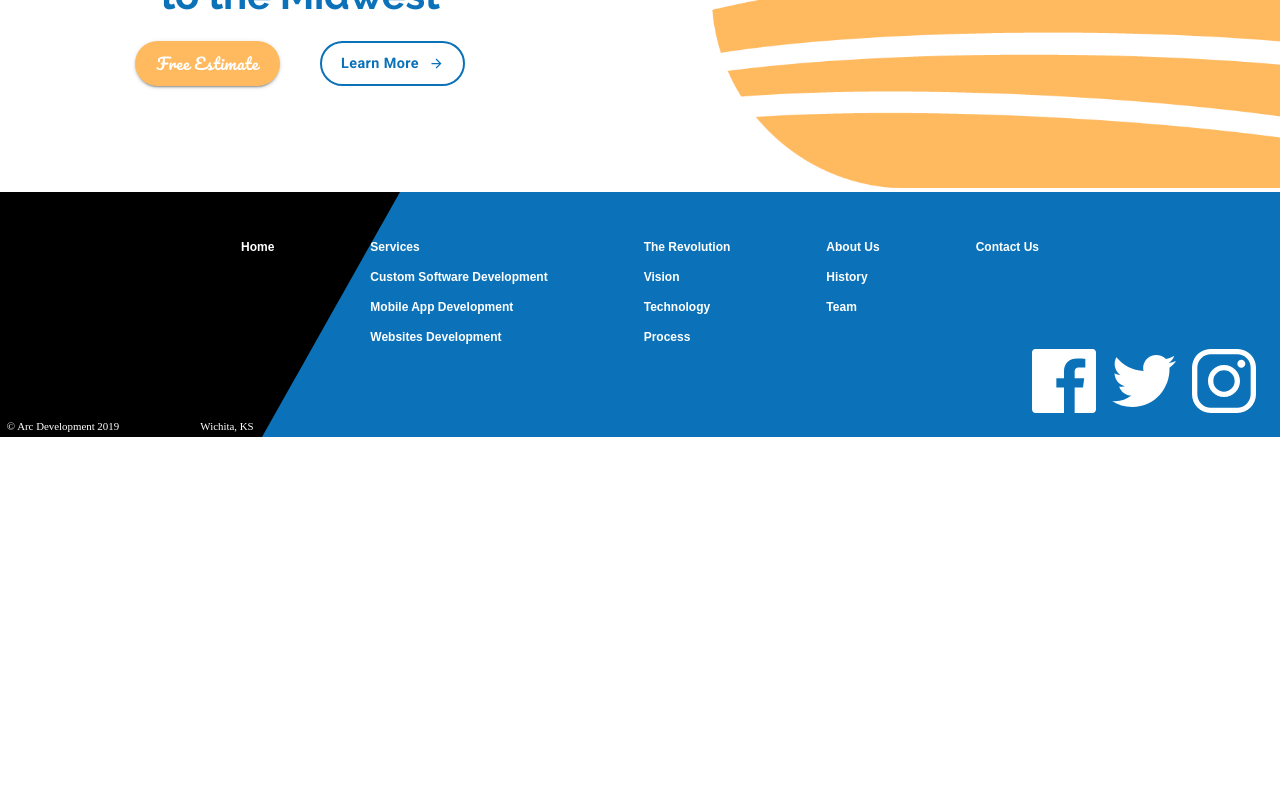
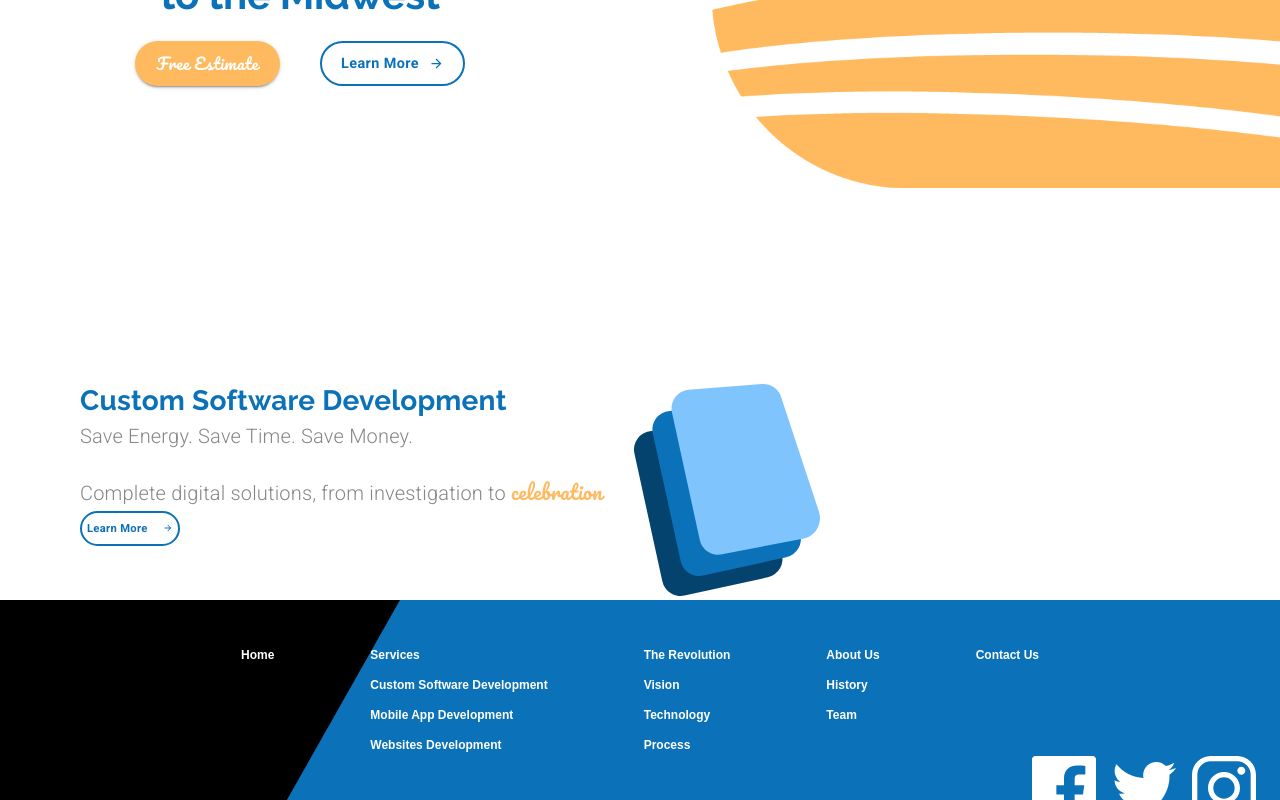
Before and after one commit to FranciscoJavierMartin/arcdevelopment, a React (Create React App) app: page / in a window 1280 px wide. Shown: the part 406-1206 px from the top of the page. Before the commit the page ends 843 px from the top, so only its background shows below. Built offline with nearby package versions, Linux system fonts and the light colour scheme.

Commit message:
Custom software block finished

```diff
--- a/src/components/LandingPage.tsx
+++ b/src/components/LandingPage.tsx
@@ -1,9 +1,11 @@
 import React from 'react';
 import Lottie from 'react-lottie';
-import { Grid, Button, Typography } from '@material-ui/core';
+import { Grid, Button, Typography, useMediaQuery } from '@material-ui/core';
 import { makeStyles, useTheme } from '@material-ui/core/styles';
 import ButtonArrow from './ui/ButtonArrow';
+
 import animationData from '../animations/landinganimation/data';
+import customSoftwareIcon from '../assets/Custom Software Icon.svg';
 
 const useStyles = makeStyles((theme) => ({
   animation: {
@@ -11,9 +13,9 @@
     minWidth: '21em',
     marginTop: '2em',
     marginLeft: '10%',
-    [theme.breakpoints.down('sm')]:{
+    [theme.breakpoints.down('sm')]: {
       maxWidth: 30,
-    }
+    },
   },
   estimateButton: {
     ...(theme.typography as any).estimate,
@@ -30,16 +32,19 @@
     marginTop: '1em',
   },
   learnButtonHero: {
-    borderColor: (theme.palette.common as any).blue,
-    color: (theme.palette.common as any).blue,
-    borderWidth: 2,
-    textTransform: 'none',
-    borderRadius: 50,
-    fontFamily: 'Roboto',
-    fontWeight: 'bold',
+    ...(theme.typography as any).learnButton,
     fontSize: '0.9rem',
     height: 45,
     width: 145,
+  },
+  learnButton: {
+    ...(theme.typography as any).learnButton,
+    fontSize: '0.7rem',
+    height: 35,
+    padding: 5,
+    [theme.breakpoints.down('sm')]: {
+      marginBottom: '2em',
+    },
   },
   mainContainer: {
     marginTop: '5em',
@@ -54,14 +59,34 @@
     minWidth: '21.5em',
     marginLeft: '1em',
     [theme.breakpoints.down('xs')]: {
-      marginLeft: 0
-    }
+      marginLeft: 0,
+    },
+  },
+  specialText: {
+    fontFamily: 'Pacifico',
+    color: (theme.palette.common as any).orange,
+  },
+  subtitle: {
+    marginBottom: '1em',
+  },
+  icon: {
+    marginLeft: '2em',
+    [theme.breakpoints.down('xs')]: {
+      marginLeft: 0,
+    },
+  },
+  serviceContainer: {
+    marginTop: '12em',
+    [theme.breakpoints.down('sm')]: {
+      padding: 25,
+    },
   },
 }));
 
 const LandingPage: React.FC = () => {
   const classes = useStyles();
   const theme = useTheme();
+  const matchesSM = useMediaQuery(theme.breakpoints.down('sm'));
 
   const defaultOptions = {
     loop: true,
@@ -74,6 +99,7 @@
 
   return (
     <Grid container direction='column' className={classes.mainContainer}>
+      {/*------ Hero block ------*/}
       <Grid item>
         <Grid container direction='row' justify='flex-end' alignItems='center'>
           <Grid sm item className={classes.heroTextContainer}>
@@ -109,6 +135,49 @@
           </Grid>
         </Grid>
       </Grid>
+      {/*------ End Hero block ------*/}
+      <Grid item>
+        {/*------ Services block ------*/}
+        <Grid
+          container
+          direction='row'
+          className={classes.serviceContainer}
+          justify={matchesSM ? 'center' : undefined}
+        >
+          <Grid
+            item
+            style={{
+              marginLeft: matchesSM ? 0 : '5em',
+              textAlign: matchesSM ? 'center' : undefined,
+            }}
+          >
+            <Typography variant='h4'>Custom Software Development</Typography>
+            <Typography variant='subtitle1' className={classes.subtitle}>
+              Save Energy. Save Time. Save Money.
+            </Typography>
+            <Typography variant='subtitle1'>
+              Complete digital solutions, from investigation to{' '}
+              <span className={classes.specialText}>celebration</span>
+            </Typography>
+            <Button variant='outlined' className={classes.learnButton}>
+              <span style={{ marginRight: 15 }}>Learn More</span>
+              <ButtonArrow
+                width={10}
+                height={10}
+                fill={(theme.palette.common as any).blue}
+              />
+            </Button>
+          </Grid>
+          <Grid item>
+            <img
+              className={classes.icon}
+              alt='custom software icon'
+              src={customSoftwareIcon}
+            />
+          </Grid>
+        </Grid>
+      </Grid>
+      {/*------ End Services block ------*/}
     </Grid>
   );
 };
--- a/src/components/ui/Theme.tsx
+++ b/src/components/ui/Theme.tsx
@@ -2,6 +2,7 @@
 
 const arcBlue = '#0B72B9';
 const arcOrange = '#FFBA60';
+const arcGrey = '#868686';
 
 export default createMuiTheme(undefined, {
   palette: {
@@ -34,8 +35,24 @@
       fontFamily: 'Raleway',
       fontWeight: 700,
       fontSize: '2.5rem',
-      color: `${arcBlue}`,
+      color: arcBlue,
       lineHeight: 1.5,
+    },
+    h3: {
+      fontFamily: 'Pacifico',
+      fontSize: '2.5rem',
+      color: arcBlue,
+    },
+    h4: {
+      fontFamily: 'Raleway',
+      fontSize: '1.75rem',
+      color: arcBlue,
+      fontWeight: 700,
+    },
+    subtitle1: {
+      fontSize: '1.25rem',
+      fontWeight: 300,
+      color: arcGrey,
     },
     learnButton: {
       borderColor: arcBlue,
```
